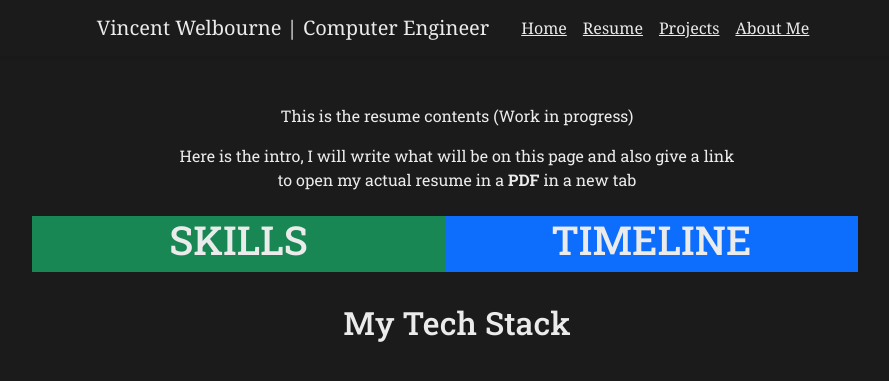
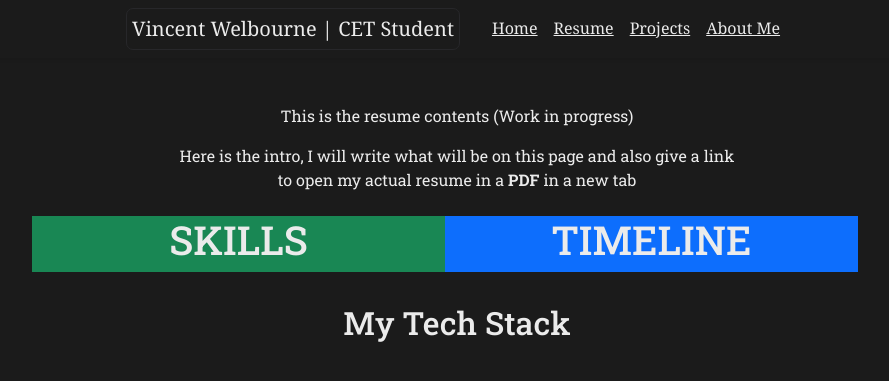
Before and after one commit to Bicente44/bicente_website, a Jekyll site: the page built from resume.markdown, in a window 1280 px wide and 900 px high. Shown: the top 381 px of the window, without its empty margins (183-1072 px from the left). Built offline with Jekyll 4.4.1, drawn with Linux system fonts in a browser that asks for light colours.

Commit message:
Modify header look
Moved the menu item for my name and title and changed it to be shorter
as Computer Engineer was too long so changed it to just CET Student as
its the same thing but shows im a student and fits on hand held devices
better without breaking it up into pieces.

```diff
--- a/_includes/header.html
+++ b/_includes/header.html
@@ -1,10 +1,10 @@
-<nav id="navbar" class="navbar navbar-expand-lg body-secondary shadow-sm">
+<nav id="navbar" class="navbar navbar-expand-lg shadow-sm">
 	<div class="container-fluid justify-content-center">
 
-		<a class="navbar-brand me-4" href="home.html">Vincent Welbourne | Computer Engineer</a>
 
 		<!-- Menu items -->
 		<ul class="navbar-nav">
+			<a class="navbar-brand me-4" style="border: 1px solid #27272a; padding: 5px; border-radius: 7px;" href="home.html">Vincent Welbourne | CET Student</a>
 			<li class="nav-item"><a class="nav-link text-decoration-underline" href="{{ '/home.html' | relative_url }}">Home</a></li>
 			<li class="nav-item"><a class="nav-link text-decoration-underline" href="{{ '/resume.html' | relative_url }}">Resume</a></li>
 			<li class="nav-item"><a class="nav-link text-decoration-underline" href="{{ '/projects.html' | relative_url }}">Projects</a></li>
```
